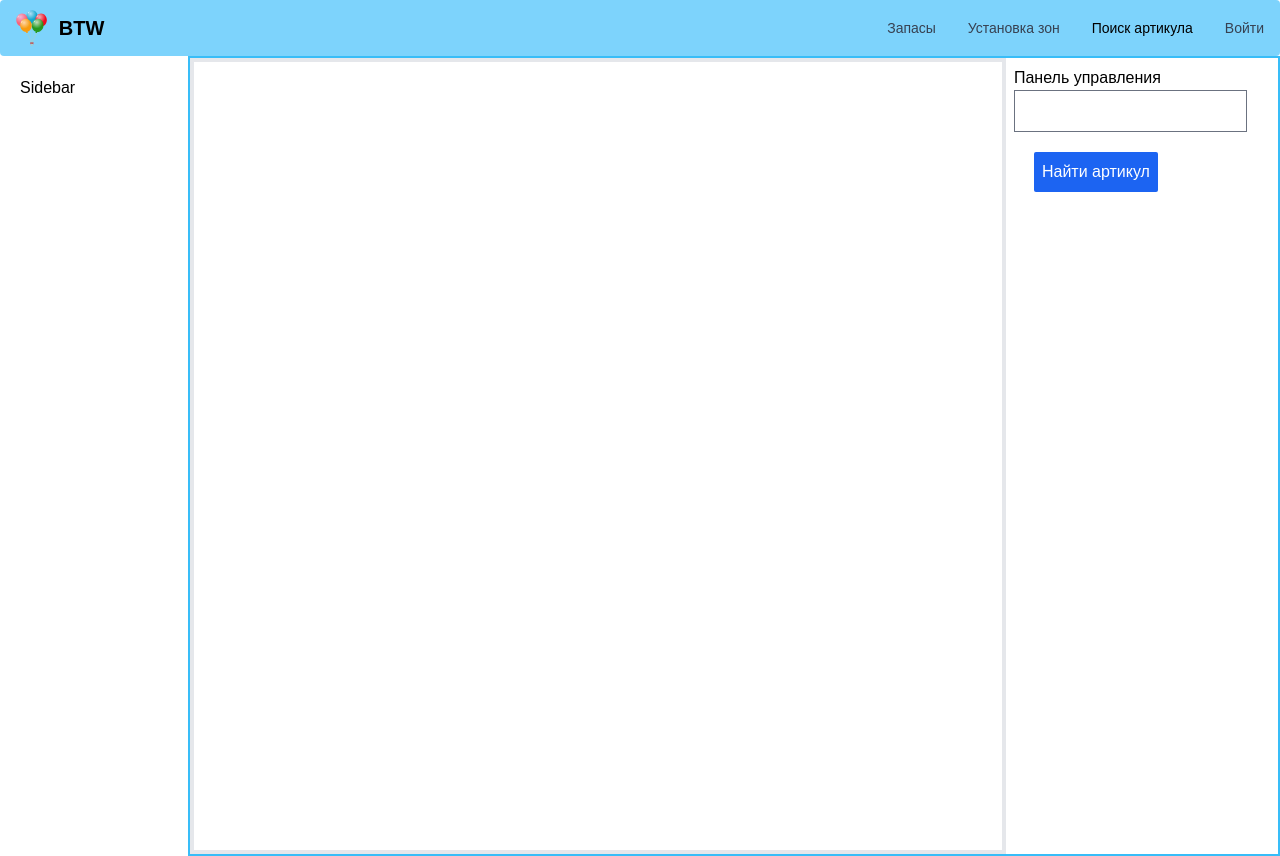
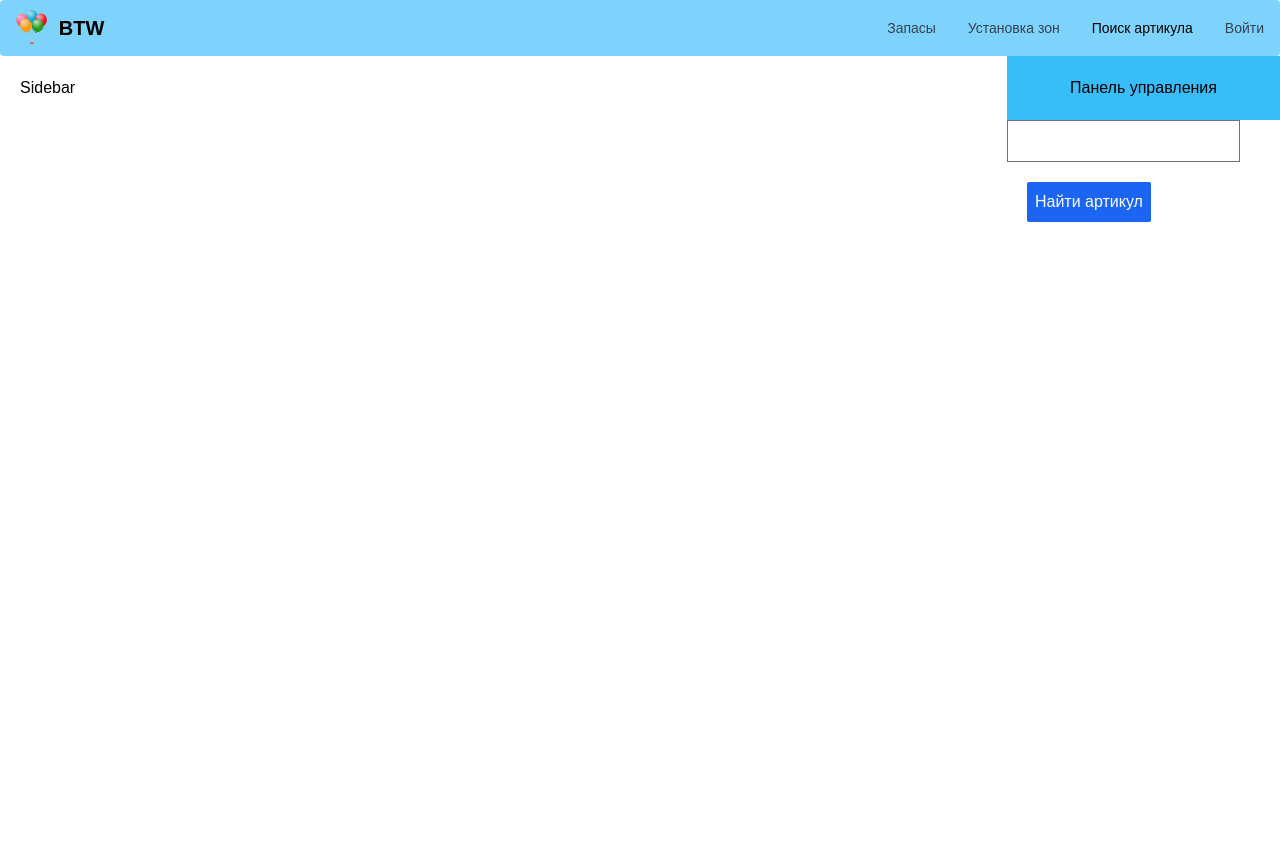
Before and after one commit to PlatenPrime/btw-client, a React (Create React App) app: page /artfind in a window 1280 px wide. Built offline with nearby package versions, Linux system fonts and the light colour scheme; no server answers.

Commit message:
05.12.2022

```diff
--- a/src/components/UI/ControlBTW.jsx
+++ b/src/components/UI/ControlBTW.jsx
@@ -1,10 +1,18 @@
 
 import React from 'react';
+import HeaderPageBTW from './HeaderPageBTW';
 
 const ControlBTW = ({ children }) => {
 	return (
-		<div className="w-full md:w-1/4 min-h-fit max-h-screen sm:min-h-full  p-2   ">
-			Панель управления
+		<div className="w-full md:w-1/4 min-h-fit max-h-screen sm:min-h-full   ">
+
+			<HeaderPageBTW>
+				Панель управления
+
+			</HeaderPageBTW>
+
+
+
 			{children}
 		</div>
 	);
--- a/src/components/UI/HeaderPageBTW.jsx
+++ b/src/components/UI/HeaderPageBTW.jsx
@@ -2,7 +2,7 @@ import React from 'react';
 
 const HeaderPageBTW = ({ children }) => {
 	return (
-		<div className='w-full h-10 bg-sky-400'>
+		<div className='w-full h-16 flex justify-center items-center    bg-sky-400'>
 			{children}
 		</div>
 	);
--- a/src/components/UI/MainBTW.jsx
+++ b/src/components/UI/MainBTW.jsx
@@ -2,7 +2,7 @@ import React from 'react';
 
 const MainBTW = ({ children }) => {
 	return (
-		<div className="w-full md:w-3/4 min-h-full max-h-screen border-4  overflow-auto ">
+		<div className="w-full md:w-3/4 min-h-full max-h-screen   overflow-auto ">
 			{children}
 		</div>
 	);
--- a/src/components/UI/PageBTW.jsx
+++ b/src/components/UI/PageBTW.jsx
@@ -2,7 +2,7 @@ import React from 'react';
 
 const PageBTW = ({ children }) => {
 	return (
-		<div className=' flex flex-col md:flex-row md:w-full border-2 border-sky-400 '>
+		<div className='w-full flex flex-col md:flex-row md:w-full  '>
 			{children}
 		</div>
 	);
```
